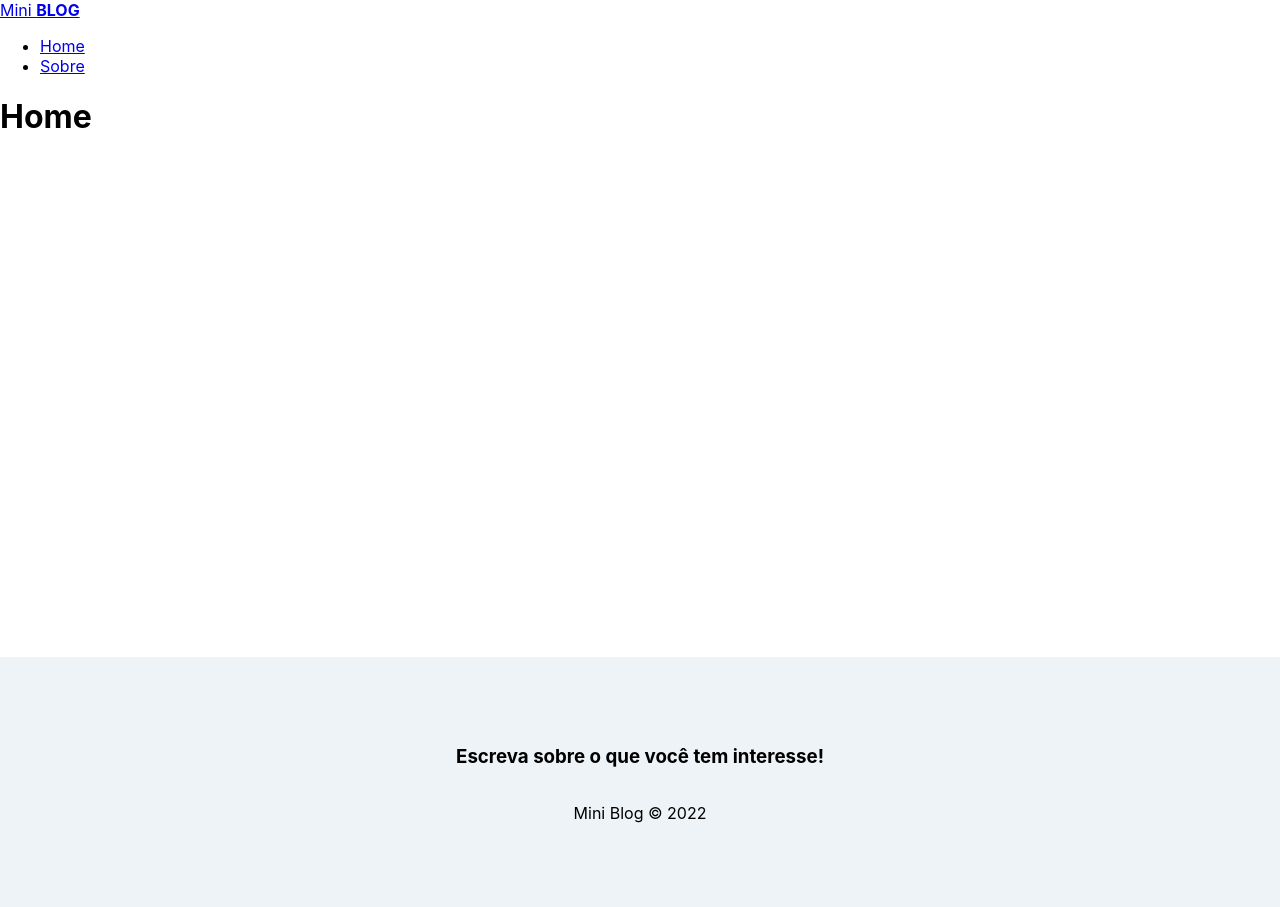
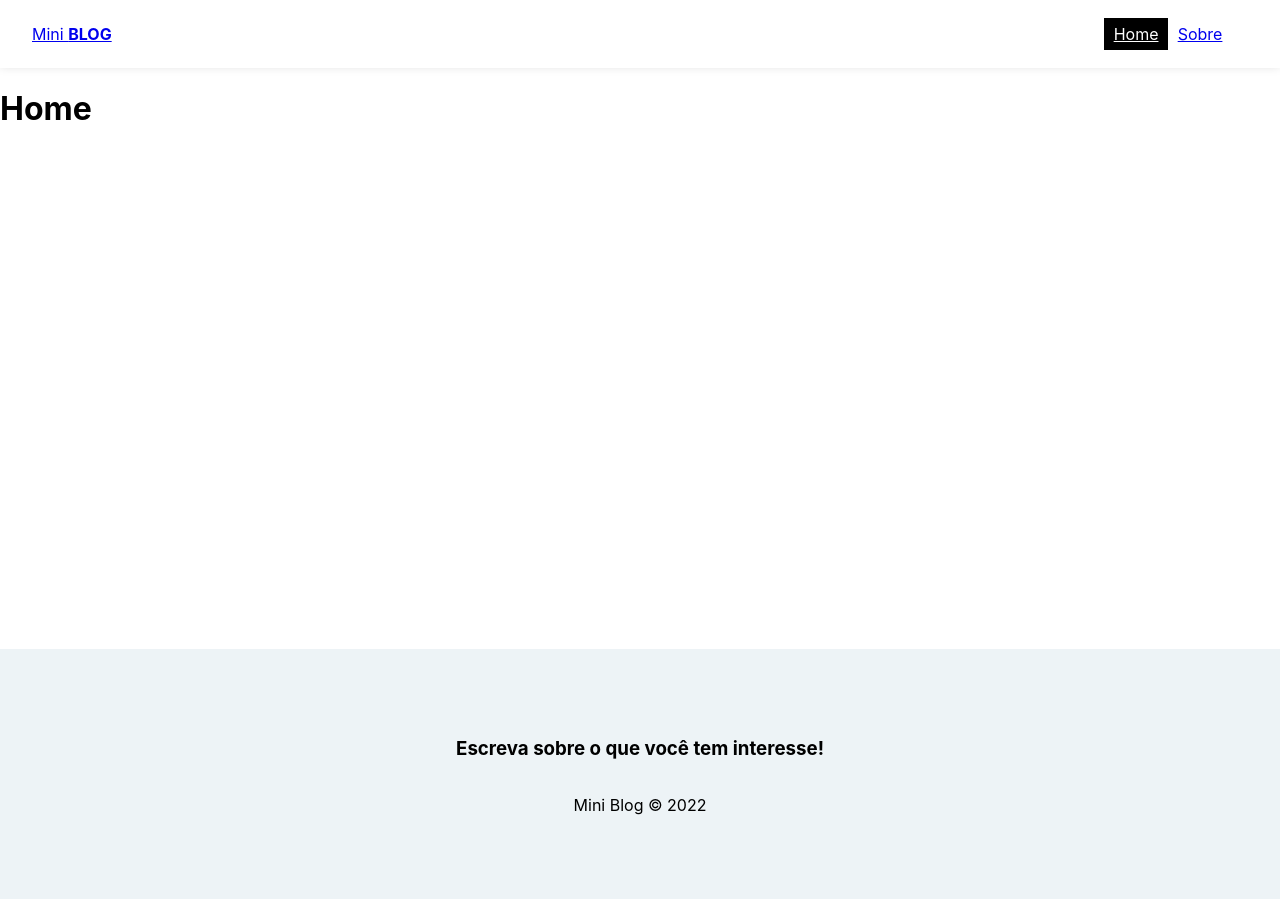
Before and after one commit to leogama09/reactblog-project, a React (Create React App) app in the folder MINIBLOG/miniblog/: page / in a window 1280 px wide. Built offline with nearby package versions, Linux system fonts and the light colour scheme.

Commit message:
Update Navbar.module.css

```diff
--- a/MINIBLOG/miniblog/src/components/Navbar.module.css
+++ b/MINIBLOG/miniblog/src/components/Navbar.module.css
@@ -0,0 +1,34 @@
+.navbar {
+    display: flex;
+    box-shadow: rgba(0,0,0, .15) 0px -2px 10px 0px;
+    justify-content: space-between;
+    align-items: center;
+    padding: .5em 2em;
+}
+
+.brand {
+    font-size: 1.2em;
+}
+
+.brand span {
+    font-weight: 900;
+    text-transform: uppercase;
+}
+
+.links_list {
+    display: flex;
+    list-style: none;
+}
+
+.links_list {
+    margin-right: 1em;
+}
+
+.links_list li a {
+    padding: .4em .6em;
+}
+
+.active {
+    background-color: #000;
+    color: #fff;
+}
```
